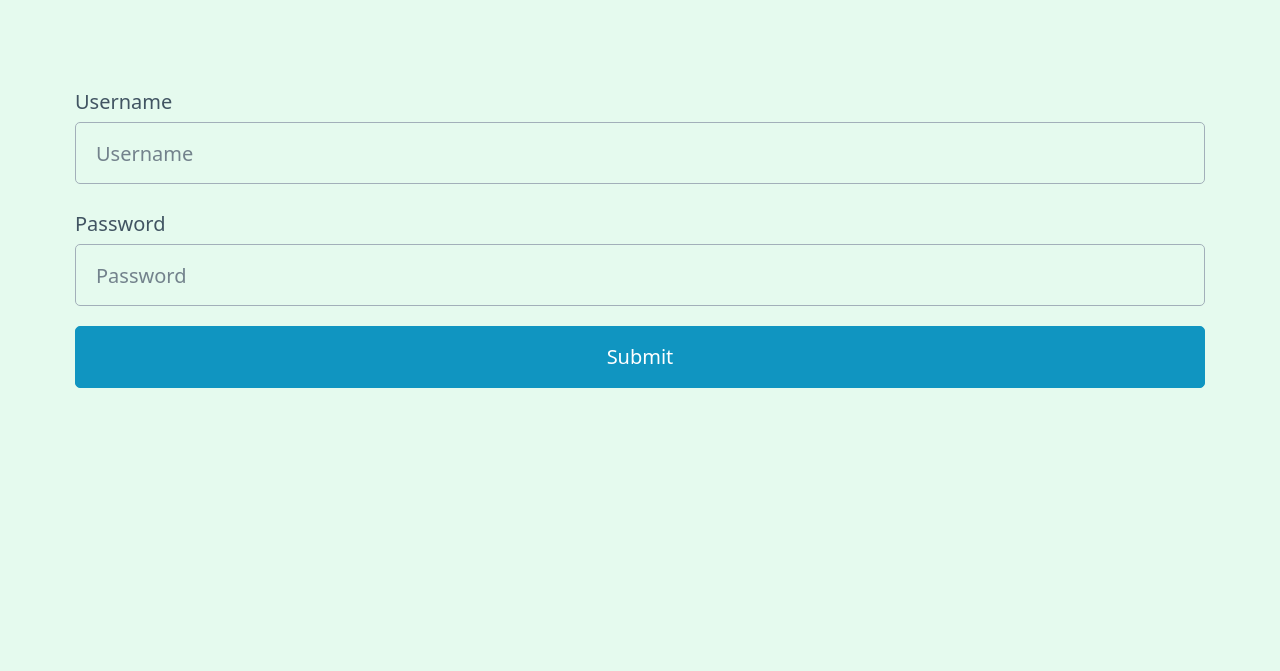
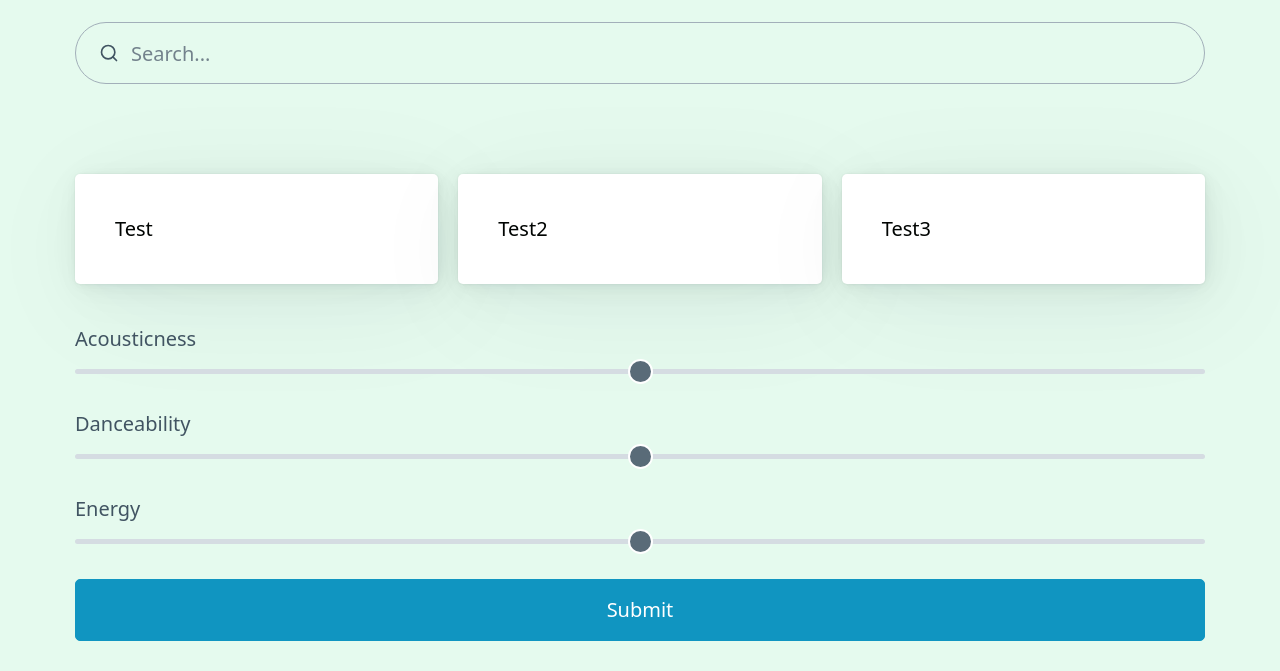
Before and after one commit to aszyluk/spotify-rec, a website: page static/index.html in a window 1280 px wide. Shown: the part 193-864 px from the top of the page. Before the commit the page ends 800 px from the top, so only its background shows below. Drawn offline with nearby package versions, Linux system fonts and the light colour scheme.

Commit message:
Updated HTML to fit new requirements

```diff
--- /dev/null
+++ b/public/ajax.js
@@ -0,0 +1 @@
+(($, localStorage) => {})();
--- a/public/styles.css
+++ b/public/styles.css
@@ -9,3 +9,7 @@ html {
 header h1 {
   text-align: center;
 }
+
+.head-text {
+  padding-top: 1vh;
+}
--- a/static/index.html
+++ b/static/index.html
@@ -1,5 +1,5 @@
 <!DOCTYPE html>
-<html>
+<html lang="en" dir="ltr">
   <head>
     <meta charset="utf-8" />
     <meta http-equiv="X-UA-Compatible" content="IE=edge" />
@@ -16,12 +16,13 @@
       integrity="sha384-lVb3Rd/Ca0AxaoZg5sACe8FJKF0tnUgR2Kd7ehUOG5GCcROv5uBIZsOqovBAcWua"
       crossorigin="anonymous"
     ></script>
+    <script
+      src="https://code.jquery.com/jquery-3.7.1.slim.min.js"
+      integrity="sha256-kmHvs0B+OpCW5GVHUNjv9rOmY0IvSIRcf7zGUDTDQM8="
+      crossorigin="anonymous"
+    ></script>
   </head>
   <body>
-    <header>
-      <h1>Spotify Recommender</h1>
-    </header>
-
     <!--
       Before anything, create a form to login to Spotify.
       First, get IDs of top 2 artists and top 3 songs from user for seeding
@@ -29,28 +30,87 @@
       Finally, provide the information to Spotify API and render it.
      -->
     <div class="container">
-      <form hx-post="/login">
-        <label for="username">
-          Username
+      <header>
+        <h1 class="head-text">What Should I Listen To?</h1>
+      </header>
+      <form hx-post="/search">
+        <details role="list">
+          <summary aria-haspopup="listbox">Select Search Type...</summary>
+          <ul role="listbox">
+            <li>
+              <label for="album">
+                <input type="radio" id="album" name="type" value="album" />
+                Album
+              </label>
+            </li>
+            <li>
+              <label for="artist">
+                <input type="radio" id="artist" name="type" value="artist" />
+                Artist
+              </label>
+            </li>
+            <li>
+              <label for="track">
+                <input type="radio" id="track" name="type" value="track" />
+                Song
+              </label>
+            </li>
+          </ul>
+        </details>
+        <label for="search">
           <input
-            type="text"
-            id="username"
-            name="username"
-            placeholder="Username"
+            type="search"
+            id="search"
+            name="search"
+            placeholder="Search..."
             required
           />
         </label>
+      </form>
 
-        <!-- Markup example 2: input is after label -->
-        <label for="password">Password</label>
-        <input
-          type="password"
-          id="password"
-          name="password"
-          placeholder="Password"
-          required
-        />
-        <!-- Button -->
+      <div class="container">
+        <div class="grid">
+          <article>Test</article>
+          <article>Test2</article>
+          <article>Test3</article>
+        </div>
+      </div>
+
+      <form hx-post="/recommend">
+        <label for="acousticness"
+          >Acousticness
+          <input
+            type="range"
+            min="0"
+            max="100"
+            value="50"
+            id="acousticness"
+            name="acousticness"
+          />
+        </label>
+        <label for="danceability"
+          >Danceability
+          <input
+            type="range"
+            min="0"
+            max="100"
+            value="50"
+            id="danceability"
+            name="danceability"
+          />
+        </label>
+        <label for="energy"
+          >Energy
+          <input
+            type="range"
+            min="0"
+            max="100"
+            value="50"
+            id="energy"
+            name="energy"
+          />
+        </label>
+
         <button type="submit">Submit</button>
       </form>
     </div>
```
Also changed, not shown: README.md.
